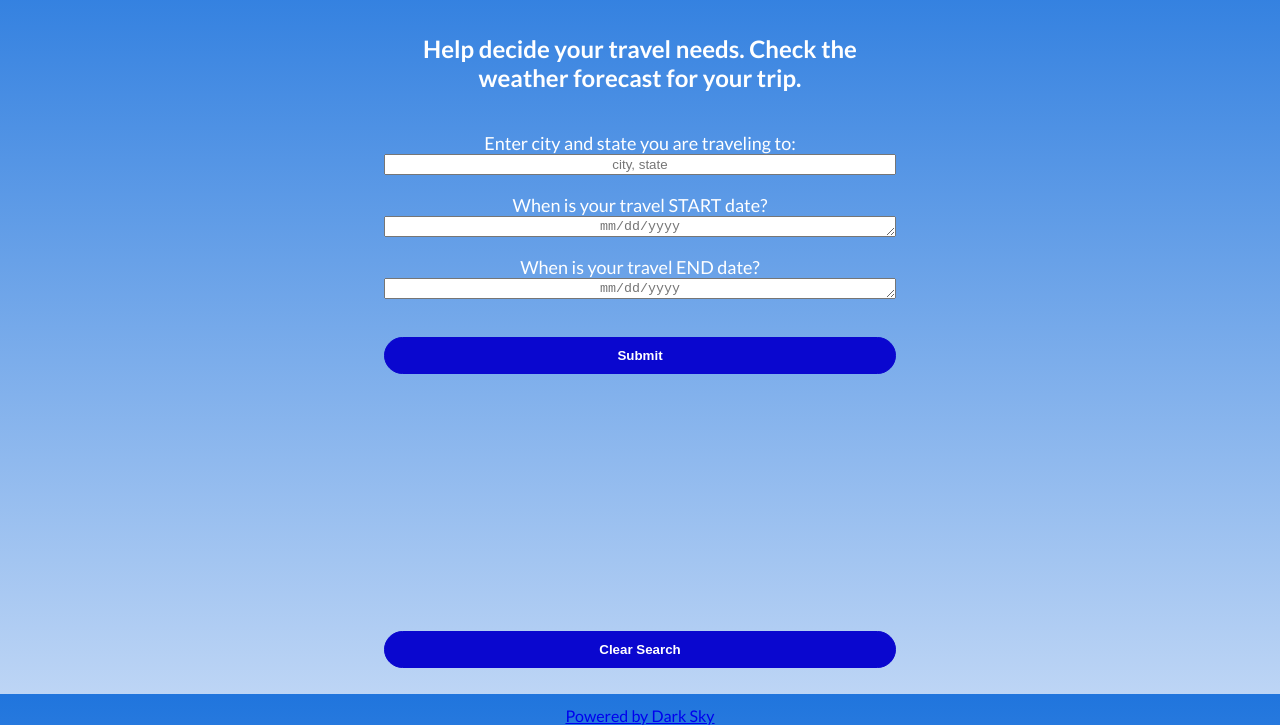
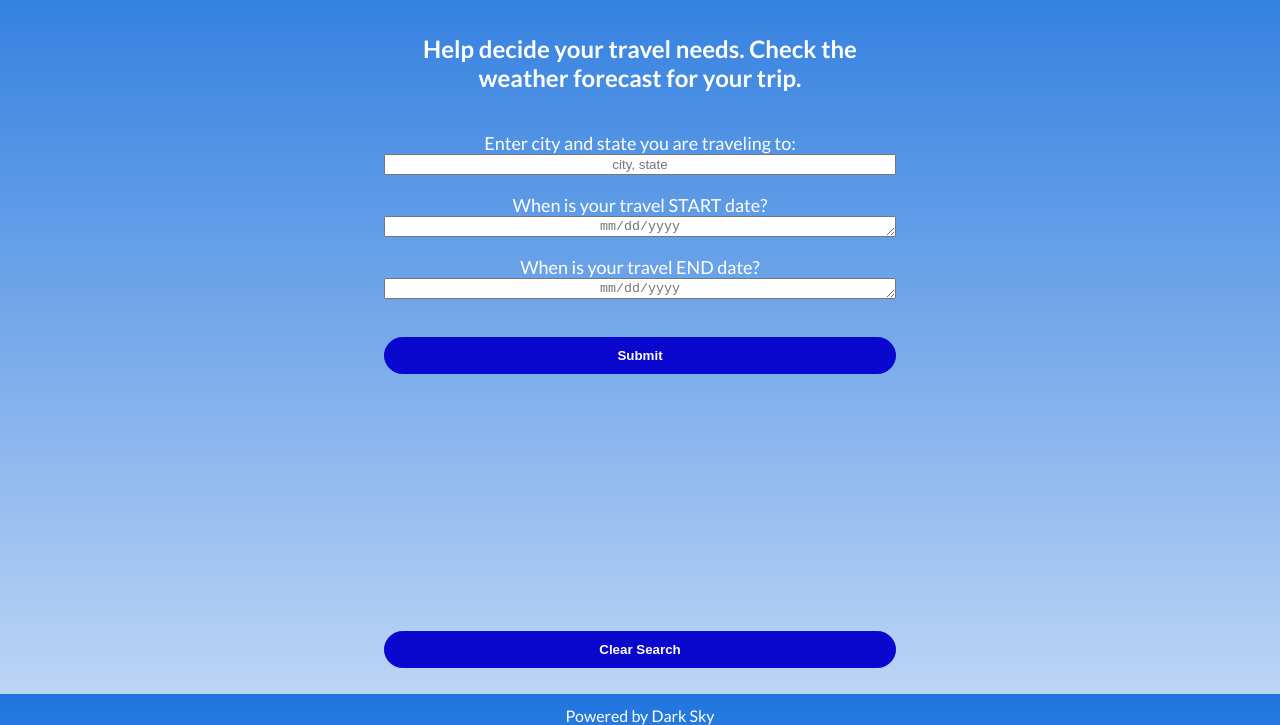
Before and after one commit to jcbhass/Udacity-Final-Project-Travel-Website-2-5-2020, a website built with webpack: page src/client/views/index.html in a window 1280 px wide. Shown: the part 106-831 px from the top of the page. Built offline with nearby package versions, Linux system fonts and the light colour scheme.

Commit message:
Changed link appearance

```diff
--- a/src/client/styles/results.scss
+++ b/src/client/styles/results.scss
@@ -14,3 +14,14 @@ canvas {
     margin-right: auto;
     margin-left: auto;
 }
+
+a:link,
+a:visited {
+    color: white;
+    text-decoration: none;
+}
+
+a:hover,
+a:active {
+    color: #0a07cf;
+}
```
